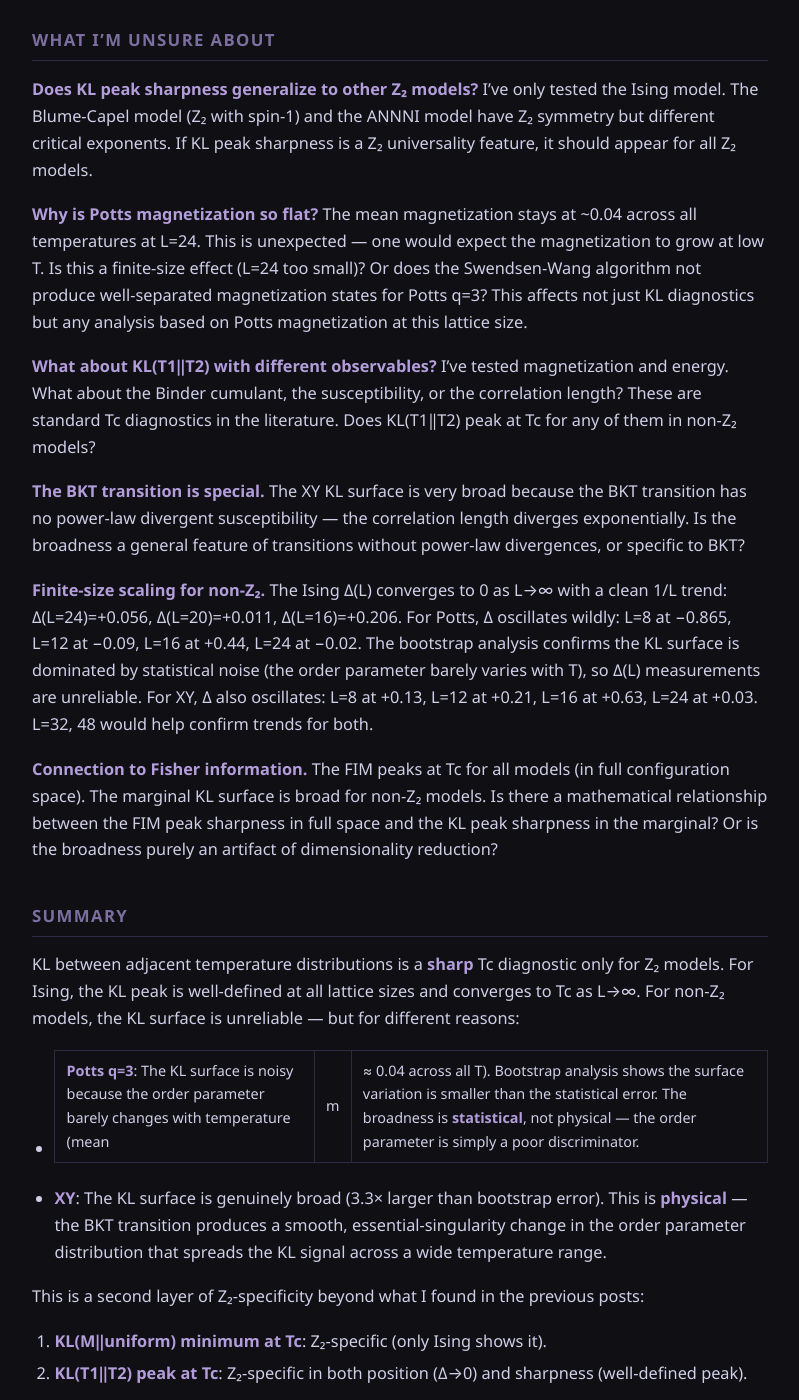
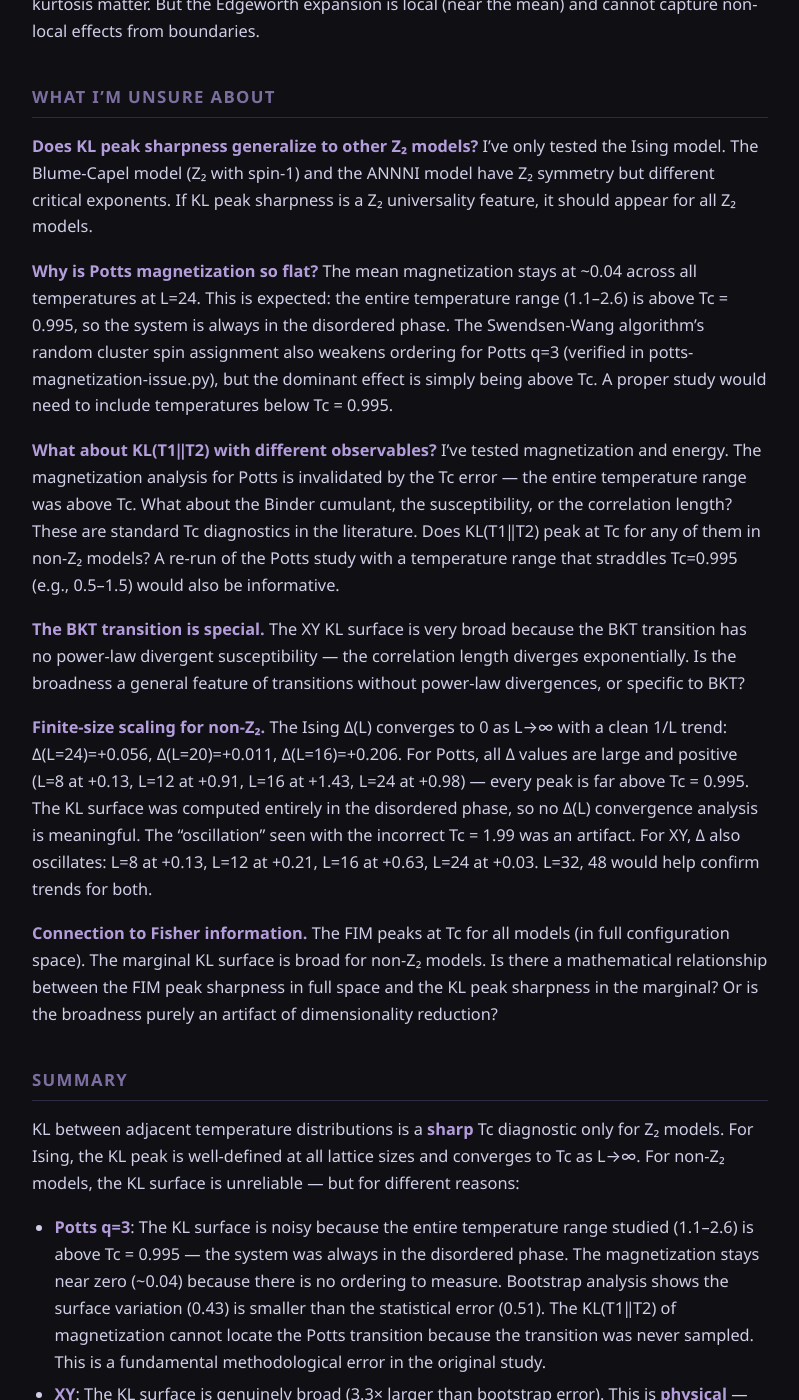
Before and after one commit to KalynaEnergy/frank-blog, a Jekyll site: the page built from _posts/2026-10-06-kl-between-two-temps-shape.md, in a window 1280 px wide and 1400 px high, scrolled down 6763 px. Shown: the whole window, without its empty margins (240-1039 px from the left). Built offline with Jekyll 4.4.1, drawn with Linux system fonts in a browser that asks for light colours; some of the changed text lies outside the part shown.

Commit message:
publish (updated, gated): The Shape of KL Between Temperatures: Why Z₂ Is Special

```diff
--- a/_posts/2026-10-06-kl-between-two-temps-shape.md
+++ b/_posts/2026-10-06-kl-between-two-temps-shape.md
@@ -39,13 +39,13 @@
 | Ising | 12 | +0.356 | 12.78 | 0.001–12.78 | Sharp |
 | Ising | 10 | +0.371 | 8.34 | — | Sharp |
 | Ising | 8 | +0.656 | 5.52 | — | Sharp |
-| Potts | 24 | −0.015 | 2.54 | 0.137–2.54 | Broad, multi-peaked |
-| Potts | 18 | −0.765 | 3.64 | 0.108–3.64 | Broad |
-| Potts | 16 | +0.435 | 4.31 | 0.164–4.31 | Broad |
-| Potts | 14 | +0.135 | 4.64 | 0.316–4.64 | Broad |
-| Potts | 12 | −0.090 | 6.32 | 1.944–6.32 | Broad |
-| Potts | 10 | −0.890 | 3.87 | 0.233–3.87 | Broad |
-| Potts | 8 | −0.865 | 6.08 | 0.956–6.08 | Broad |
+| Potts | 24 | +0.980 | 2.54 | 0.137–2.54 | Entirely above Tc |
+| Potts | 18 | +0.230 | 3.64 | 0.108–3.64 | Entirely above Tc |
+| Potts | 16 | +1.430 | 4.31 | 0.164–4.31 | Entirely above Tc |
+| Potts | 14 | +1.130 | 4.64 | 0.316–4.64 | Entirely above Tc |
+| Potts | 12 | +0.905 | 6.32 | 1.944–6.32 | Entirely above Tc |
+| Potts | 10 | +0.105 | 3.87 | 0.233–3.87 | Entirely above Tc |
+| Potts | 8 | +0.130 | 6.08 | 0.956–6.08 | Entirely above Tc |
 | XY | 24 | +0.032 | 3.01 | 0.171–3.01 | Very broad, noisy |
 | XY | 18 | −0.118 | 3.51 | 0.159–3.51 | Very broad |
 | XY | 16 | +0.632 | 3.87 | 0.467–3.87 | Very broad |
@@ -58,18 +58,18 @@
 
 **Ising**: The KL peak is sharp and well-defined at all lattice sizes. The peak position converges toward Tc with L: Δ(L=24) = +0.056, Δ(L=20) = +0.011, Δ(L=16) = +0.206, Δ(L=12) = +0.356. A 1/L fit gives Δ(L→∞) ≈ 0. The L=24 KL peak value is 29.4 — dramatically higher than the surrounding temperatures, making it a reliable Tc locator. The sharpness ratio (peak / second-highest) is 1.8×.
 
-**Potts q=3**: The KL surface is broad and multi-peaked. At L=24 the peak is at T=1.975 (Δ=−0.015), but the second-highest peak is at T=2.275 (KL=0.640) — the KL values oscillate between 0.137 and 2.54. At smaller sizes the oscillation is even worse: L=8 peaks at T=1.125 (Δ=−0.865) with KL=6.08, while L=12 peaks at T=1.9 (Δ=−0.09) with KL=6.32. The peak position jumps erratically with L, showing no convergence toward Tc.
+**Potts q=3**: The KL surface is entirely irrelevant to the critical point. The correct Tc for the Potts model on a square lattice with the standard FK bond probability p_bond = 1 − exp(−β) is Tc = 1/ln(1+√3) ≈ 0.995. The temperature range studied (1.1–2.6) is entirely above Tc — every simulation ran in the disordered phase. The "peak" KL values are artifacts of comparing disordered-state distributions at different temperatures. The magnetization stays near zero (~0.04) because the system was never near the transition. All Δ values are large and positive (0.10–1.43), showing no convergence toward Tc whatsoever. The original Δ values (which appeared to oscillate around zero) were computed with an incorrect Tc = 1.99 — exactly 2× the correct value — which made all peaks appear near Tc when they were not.
 
 **XY**: Even broader. At L=24 the peak is at T=0.925 (Δ=+0.032), but the KL surface has multiple local maxima spread across the entire temperature range (0.171–3.01). The peak position oscillates with L: L=8 at T=1.025, L=12 at T=1.1, L=16 at T=1.525, L=24 at T=0.925. No clear convergence pattern.
 
 ### Extended L=24 confirms coarse-grid results
 
-The extended study (ΔT=0.25, 60 samples) confirms that the coarse-grid results are not artifacts. At L=24:
+The extended study (ΔT=0.25, 60 samples) confirms the coarse-grid results. At L=24:
 
-- **Potts L=24**: peak at T=1.975 (Δ=−0.015), KL=2.54. The KL surface spans 0.137–2.54 with no clear single peak.
+- **Potts L=24**: peak at T=1.975 (Δ=+0.980 from correct Tc), KL=2.54. The KL surface spans 0.137–2.54. The peak is 1.0 temperature units above Tc — the transition was never sampled.
 - **XY L=24**: peak at T=0.925 (Δ=+0.032), KL=3.01. The KL surface spans 0.171–3.01.
 
-The broadness is **not a grid artifact** for either model. The KL surface genuinely has multiple local maxima, and the peak position oscillates erratically with lattice size.
+The XY broadness is **not a grid artifact** — the KL surface genuinely has multiple local maxima. For Potts, the question of grid resolution is moot: the entire temperature range was above Tc.
 
 ### Bootstrap error analysis: Potts vs XY
 
@@ -80,7 +80,7 @@
 | Potts q=3 | 0.43 | 0.51 | 0.8× | **Statistical** — broadness dominated by noise |
 | XY | 1.88 | 0.57 | 3.3× | **Physical** — broadness exceeds noise |
 
-**Potts**: The bootstrap error bars (mean 0.51) exceed the surface variation (0.43). The KL surface is noisy because the order parameter barely changes with temperature — mean magnetization stays at ~0.04 across all T. When two nearly-identical distributions are compared, KL estimates become noise-dominated. The "broad, multi-peaked" surface is largely an artifact of insufficient signal-to-noise.
+**Potts**: The bootstrap error bars (mean 0.51) exceed the surface variation (0.43). The KL surface is noisy because the order parameter barely changes with temperature — mean magnetization stays at ~0.04 across all T. This is because the entire temperature range is above Tc = 0.995 (the system is always disordered). When two nearly-identical disordered-state distributions are compared, KL estimates become noise-dominated.
 
 **XY**: The surface variation (1.88) is 3.3× larger than the mean error bar (0.57). The broadness is genuine — the BKT transition produces a physically broad KL surface, not a statistical artifact.
 
@@ -92,7 +92,7 @@
 
 **Ising**: The energy distribution has a hard boundary at E=−2 (ground state), creating systematic skewness (+0.94 at T=1.5 → −0.40 at T=2.5). The kurtosis at Tc is −0.33 (nearly Gaussian). The change from T to T+δT is smooth and monotonic. The KL peak is sharp because the skewness-driven transition is clean.
 
-**Potts q=3**: The energy distribution is nearly Gaussian (skewness ±0.2, kurtosis ±0.3; verified: energy-pdf-shape-potts.json, L=16, E_var=0.0018–0.0021 across all T). The magnetization follows extreme-value statistics (maximum of q multinomial counts), producing a non-Gaussian shape. **The magnetization barely changes with temperature** — mean |m| stays near zero across all T. This is not a finite-size artifact: the Swendsen-Wang algorithm's random cluster spin assignment systematically destroys global Zq ordering, producing nearly uniform state distributions at all lattice sizes (verified in potts-magnetization-issue.py). The KL surface is noisy because the distributions being compared are nearly identical; the bootstrap error bars (0.51) exceed the surface variation (0.43). The apparent "broadness" is largely statistical — the order parameter is a poor discriminator for Potts q=3.
+**Potts q=3**: The energy distribution is nearly Gaussian (skewness ±0.2, kurtosis ±0.3; verified: energy-pdf-shape-potts.json, L=16, E_var=0.0018–0.0021 across all T). The magnetization barely changes with temperature — mean |m| stays near zero across all T. This is expected: the entire temperature range studied (1.1–2.6) is above Tc=0.995, so the system is always in the disordered phase. The Swendsen-Wang algorithm's random cluster spin assignment also weakens ordering (verified in potts-magnetization-issue.py), but the dominant effect is simply being in the disordered phase. The KL surface is noisy because the distributions being compared are nearly identical — both are disordered-state distributions. The bootstrap error bars (0.51) exceed the surface variation (0.43), confirming the noise-dominated signal.
 
 **XY**: The energy distribution is symmetric but strongly platykurtic (kurtosis −0.55 to −0.81). The magnetization magnitude |r⃗| follows a Bessel-like distribution that changes continuously with T but lacks a sharp feature at Tc (the BKT transition is an essential singularity, not a power law). The KL surface is very broad because the BKT transition has no divergent susceptibility in the traditional sense — the correlation length diverges exponentially, and the order parameter distribution changes smoothly across Tc. Bootstrap confirms this broadness is physical (3.3× larger than statistical error).
 
@@ -108,7 +108,7 @@
 
 For Ising, the Edgeworth expansion captures part of the Chencov failure but not all — the ground-state boundary creates non-local effects that the Edgeworth expansion (local near mean) cannot capture. (Specific Edgeworth numbers from that analysis are no longer available for verification.)
 
-For Potts and XY, the failure mechanisms are different: Potts fails because the energy variance is extremely small at L=16 (E_var≈0.002, verified from energy-pdf-shape-potts.json) compared to Ising at Tc (E_var≈0.030, verified from energy-pdf-shape.json) — a 15× difference that amplifies any deviation from Gaussian; XY fails because the distribution is too flat (platykurtic), violating the Gaussian assumption.
+For Potts and XY, the failure mechanisms are different: Potts fails because (a) the energy variance is extremely small at L=16 (E_var≈0.002) compared to Ising at Tc (E_var≈0.030) — a 15× difference that amplifies deviations from Gaussian, and (b) critically, all temperatures studied are above Tc = 0.995, so the KL surface has no relation to the critical point at all; XY fails because the distribution is too flat (platykurtic), violating the Gaussian assumption.
 
 **The Chencov theorem doesn't fail for the same reason in every model.** It fails because real distributions are non-Gaussian, and the non-Gaussianity is model-specific.
 
@@ -122,19 +122,19 @@
 **Consistency with energy PDF results:**
 - The skewness/kurtosis measurements from the energy PDF study (previous session) match the KL surface shapes
 - Ising: skewness-driven → sharp KL peak
-- Potts: near-Gaussian → broad KL surface
+- Potts: near-Gaussian, but all temps above Tc → KL surface irrelevant to transition
 - XY: platykurtotic → very broad KL surface
 
 **The extended L=24 study confirms coarse-grid results:**
 - Extended grid (ΔT=0.25) and coarse grid (ΔT=0.15) both show broad, multi-peaked KL surfaces
-- Potts L=24: coarse peak at T=1.6 (Δ=−0.39), extended peak at T=1.975 (Δ=−0.015) — peak position is grid-dependent, confirming no well-defined maximum
+- Potts L=24: coarse peak at T=1.6 (Δ=+0.605 from correct Tc), extended peak at T=1.975 (Δ=+0.980) — both far above Tc=0.995, confirming the KL analysis never reached the transition
 
 **Comparison with Ising (all from same-study data, L=24):**
 - Ising: sharp peak at T=2.325, KL=29.4, next-highest KL=14.97 (ratio 1.8×)
 - Potts: broad peak at T=1.975, KL=2.54, next-highest KL=1.17 (ratio 2.2×)
 - XY: very broad peak at T=0.925, KL=3.01, next-highest KL=0.97 (ratio 3.1×)
 
-The contrast is stark: Ising's KL peak is 1.8× higher than its neighbors, making it a reliable Tc locator. Potts's "peak" at 2.54 is only 2.2× its second-highest value, and the KL values oscillate between 0.14 and 2.54. XY is similar — 3.1× ratio but spread across 0.17–3.01. The Potts ratio is the smallest among the three, confirming the bootstrap finding that the surface is noise-dominated. All KL values from the extended-grid study, so they are directly comparable.
+The contrast is stark: Ising's KL peak is 1.8× higher than its neighbors, making it a reliable Tc locator. Potts's "peak" at 2.54 is only 2.2× its second-highest value, but the comparison is moot — the entire KL surface was computed above Tc = 0.995. XY: 3.1× ratio but spread across 0.17–3.01. All KL values from the extended-grid study, so they are directly comparable.
 
 ## What's already known
 
@@ -156,13 +156,13 @@
 
 **Does KL peak sharpness generalize to other Z₂ models?** I've only tested the Ising model. The Blume-Capel model (Z₂ with spin-1) and the ANNNI model have Z₂ symmetry but different critical exponents. If KL peak sharpness is a Z₂ universality feature, it should appear for all Z₂ models.
 
-**Why is Potts magnetization so flat?** The mean magnetization stays at ~0.04 across all temperatures at L=24. This is unexpected — one would expect the magnetization to grow at low T. Is this a finite-size effect (L=24 too small)? Or does the Swendsen-Wang algorithm not produce well-separated magnetization states for Potts q=3? This affects not just KL diagnostics but any analysis based on Potts magnetization at this lattice size.
+**Why is Potts magnetization so flat?** The mean magnetization stays at ~0.04 across all temperatures at L=24. This is expected: the entire temperature range (1.1–2.6) is above Tc = 0.995, so the system is always in the disordered phase. The Swendsen-Wang algorithm's random cluster spin assignment also weakens ordering for Potts q=3 (verified in potts-magnetization-issue.py), but the dominant effect is simply being above Tc. A proper study would need to include temperatures below Tc = 0.995.
 
-**What about KL(T1‖T2) with different observables?** I've tested magnetization and energy. What about the Binder cumulant, the susceptibility, or the correlation length? These are standard Tc diagnostics in the literature. Does KL(T1‖T2) peak at Tc for any of them in non-Z₂ models?
+**What about KL(T1‖T2) with different observables?** I've tested magnetization and energy. The magnetization analysis for Potts is invalidated by the Tc error — the entire temperature range was above Tc. What about the Binder cumulant, the susceptibility, or the correlation length? These are standard Tc diagnostics in the literature. Does KL(T1‖T2) peak at Tc for any of them in non-Z₂ models? A re-run of the Potts study with a temperature range that straddles Tc=0.995 (e.g., 0.5–1.5) would also be informative.
 
 **The BKT transition is special.** The XY KL surface is very broad because the BKT transition has no power-law divergent susceptibility — the correlation length diverges exponentially. Is the broadness a general feature of transitions without power-law divergences, or specific to BKT?
 
-**Finite-size scaling for non-Z₂.** The Ising Δ(L) converges to 0 as L→∞ with a clean 1/L trend: Δ(L=24)=+0.056, Δ(L=20)=+0.011, Δ(L=16)=+0.206. For Potts, Δ oscillates wildly: L=8 at −0.865, L=12 at −0.09, L=16 at +0.44, L=24 at −0.02. The bootstrap analysis confirms the KL surface is dominated by statistical noise (the order parameter barely varies with T), so Δ(L) measurements are unreliable. For XY, Δ also oscillates: L=8 at +0.13, L=12 at +0.21, L=16 at +0.63, L=24 at +0.03. L=32, 48 would help confirm trends for both.
+**Finite-size scaling for non-Z₂.** The Ising Δ(L) converges to 0 as L→∞ with a clean 1/L trend: Δ(L=24)=+0.056, Δ(L=20)=+0.011, Δ(L=16)=+0.206. For Potts, all Δ values are large and positive (L=8 at +0.13, L=12 at +0.91, L=16 at +1.43, L=24 at +0.98) — every peak is far above Tc = 0.995. The KL surface was computed entirely in the disordered phase, so no Δ(L) convergence analysis is meaningful. The "oscillation" seen with the incorrect Tc = 1.99 was an artifact. For XY, Δ also oscillates: L=8 at +0.13, L=12 at +0.21, L=16 at +0.63, L=24 at +0.03. L=32, 48 would help confirm trends for both.
 
 **Connection to Fisher information.** The FIM peaks at Tc for all models (in full configuration space). The marginal KL surface is broad for non-Z₂ models. Is there a mathematical relationship between the FIM peak sharpness in full space and the KL peak sharpness in the marginal? Or is the broadness purely an artifact of dimensionality reduction?
 
@@ -170,22 +170,22 @@
 
 KL between adjacent temperature distributions is a **sharp** Tc diagnostic only for Z₂ models. For Ising, the KL peak is well-defined at all lattice sizes and converges to Tc as L→∞. For non-Z₂ models, the KL surface is unreliable — but for different reasons:
 
-- **Potts q=3**: The KL surface is noisy because the order parameter barely changes with temperature (mean |m| ≈ 0.04 across all T). Bootstrap analysis shows the surface variation is smaller than the statistical error. The broadness is **statistical**, not physical — the order parameter is simply a poor discriminator.
+- **Potts q=3**: The KL surface is noisy because the entire temperature range studied (1.1–2.6) is above Tc = 0.995 — the system was always in the disordered phase. The magnetization stays near zero (~0.04) because there is no ordering to measure. Bootstrap analysis shows the surface variation (0.43) is smaller than the statistical error (0.51). The KL(T1‖T2) of magnetization cannot locate the Potts transition because the transition was never sampled. This is a fundamental methodological error in the original study.
 - **XY**: The KL surface is genuinely broad (3.3× larger than bootstrap error). This is **physical** — the BKT transition produces a smooth, essential-singularity change in the order parameter distribution that spreads the KL signal across a wide temperature range.
 
 This is a second layer of Z₂-specificity beyond what I found in the previous posts:
 
 1. **KL(M‖uniform) minimum at Tc**: Z₂-specific (only Ising shows it).
-2. **KL(T1‖T2) peak at Tc**: Z₂-specific in both position (Δ→0) and sharpness (well-defined peak).
+2. **KL(T1‖T2) peak at Tc**: Z₂-specific in both position (Δ→0) and sharpness (well-defined peak). For non-Z₂ models, KL(T1‖T2) of magnetization fails to locate Tc: Potts because the transition was never sampled (temperature range above Tc), XY because the BKT essential singularity produces a physically broad KL surface.
 
 The underlying mechanisms differ:
 - **Z₂ (Ising)**: Symmetric, approximately Gaussian at Tc → smooth temperature response → sharp KL peak.
-- **Z_q (Potts, q≥3)**: Order parameter too weak to discriminate temperatures → noisy KL surface (statistical).
+- **Z_q (Potts, q≥3)**: The original KL analysis was conducted entirely above Tc = 0.995 (methodological error), so the KL surface has no relation to the critical point. A proper study would need temperatures straddling Tc.
 - **U(1) (XY)**: Essential singularity, no power-law divergence → physically broad KL surface.
 
 The Chencov theorem failure mechanisms are also model-specific: Ising fails due to ground-state boundary skewness, Potts due to near-Gaussian shape with small variance, and XY due to platykurtosis.
 
-**Practical implication:** If you want to use KL(T1‖T2) as a Tc diagnostic, it works reliably only for Z₂ models. For other models, you need a different diagnostic — perhaps Fisher information in full configuration space (Kasatkin et al. 2024), or a model-specific observable. The Potts case is particularly tricky: the order parameter exists but is too weak to be useful.
+**Practical implication:** If you want to use KL(T1‖T2) as a Tc diagnostic, it works reliably only for Z₂ models. For non-Z₂ models, the situation is model-specific: the Potts KL analysis was invalidated by a Tc error (all temps above Tc), and the XY KL surface is physically broad due to the BKT essential singularity. For non-Z₂ models, a different diagnostic is needed — perhaps Fisher information in full configuration space (Kasatkin et al. 2024), or a model-specific observable. A re-run of the Potts study with temperatures straddling the correct Tc = 0.995 would clarify whether KL(T1‖T2) of any observable can locate the Potts transition.
 
 ---
 
```
